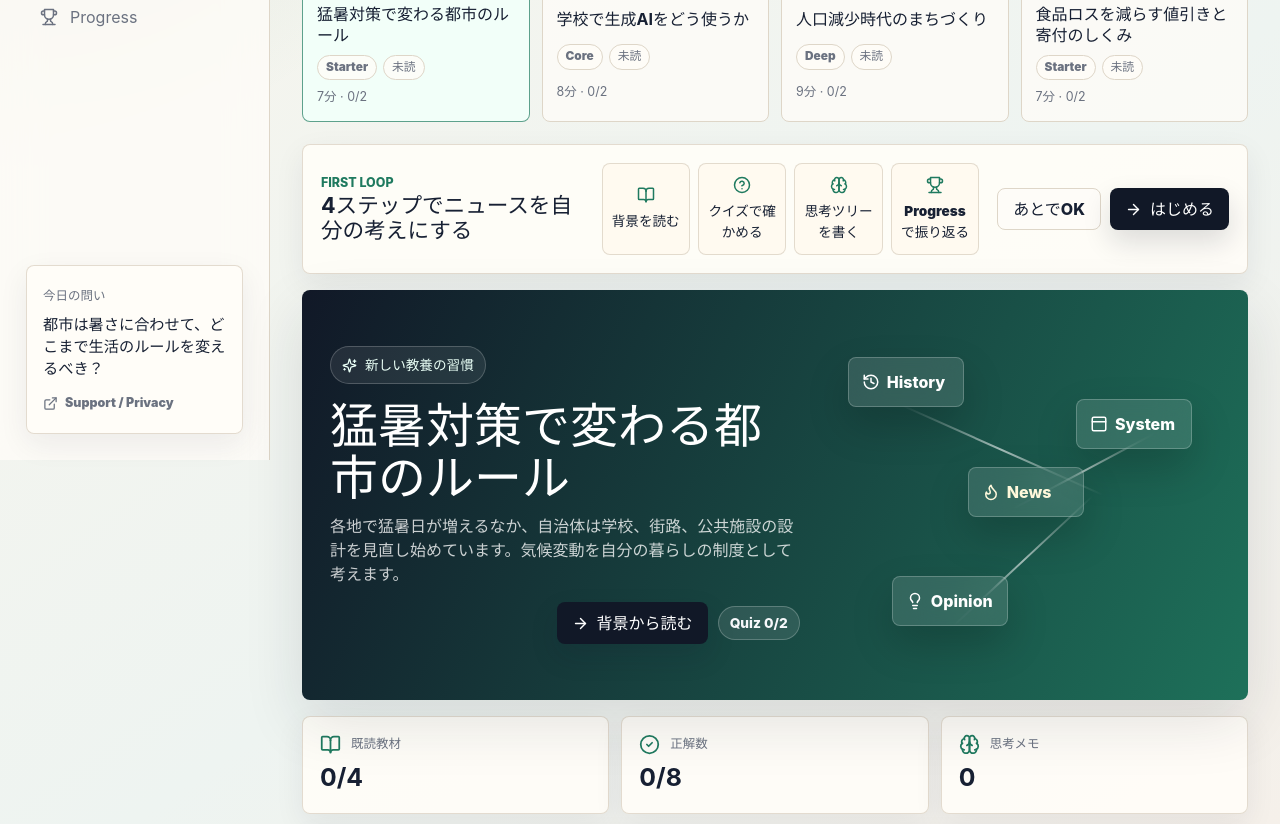
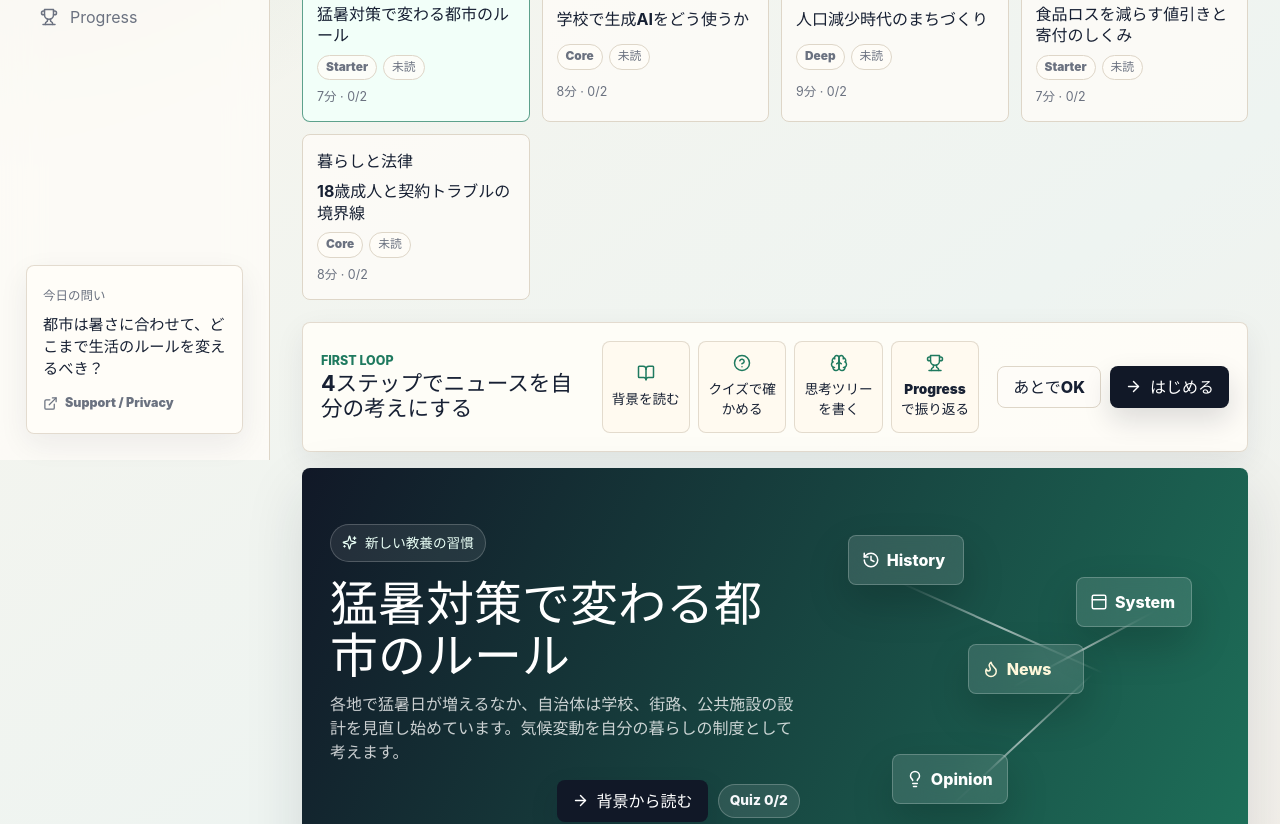
Before and after one commit to Kei-0928/Edgion, a React (Vite) app: page / in a window 1280 px wide. Shown: the part 340-1164 px from the top of the page. Built offline with nearby package versions, Linux system fonts and the light colour scheme.

Commit message:
Add adulthood contracts module

```diff
--- a/src/data/modules.ts
+++ b/src/data/modules.ts
@@ -426,4 +426,109 @@ export const newsModules: NewsModule[] = [
       },
     ],
   },
+  {
+    id: "adult-contracts",
+    category: "暮らしと法律",
+    title: "18歳成人と契約トラブルの境界線",
+    summary:
+      "成年年齢が18歳になり、スマホ、部屋、クレジット、サービス契約を自分で選べる範囲が広がりました。自由と責任を、消費者トラブルの制度から考えます。",
+    readingTime: "8分",
+    difficulty: "Core",
+    leadQuestion: "18歳から自分で契約できる社会では、どんな支えと学びが必要？",
+    backgroundSections: [
+      {
+        kind: "history",
+        title: "20歳から18歳への転換",
+        body:
+          "日本の成年年齢は長く20歳でしたが、2022年4月から18歳に引き下げられました。若者が進学、就職、住まい、お金の使い方を自分で選ぶ場面が、以前より早く訪れるようになりました。",
+      },
+      {
+        kind: "system",
+        title: "契約できることと取消し",
+        body:
+          "成年になると、親の同意なしに有効な契約を結べます。一方で、未成年であることを理由に契約を取り消す仕組みは使えなくなるため、内容、支払い、解約条件を自分で確認する力が重要になります。",
+      },
+      {
+        kind: "stakeholders",
+        title: "SNS時代の勧誘",
+        body:
+          "若者のトラブルは、SNS広告や知り合った相手からの誘いをきっかけに起きることがあります。副業、投資、美容、定期購入などは、身近な関心と契約のリスクが重なりやすい分野です。",
+      },
+      {
+        kind: "debate",
+        title: "自己責任だけでよいのか",
+        body:
+          "契約の自由は大切ですが、経験の少ない人を狙う悪質な勧誘もあります。学校での消費者教育、相談窓口、事業者の説明責任をどう組み合わせるかが論点になります。",
+      },
+    ],
+    timeline: [
+      { year: "1896年", event: "民法制定時から成年年齢は20歳とされる。" },
+      { year: "2018年", event: "成年年齢を18歳に引き下げる民法改正が成立する。" },
+      { year: "2022年", event: "改正法が施行され、18歳で成年になる制度が始まる。" },
+      { year: "現在", event: "SNSやオンライン契約を含め、若者向けの消費者教育と相談体制が重視される。" },
+    ],
+    glossary: [
+      {
+        term: "成年年齢",
+        description: "一人で有効な契約をすることができ、親権に服さなくなる年齢。",
+      },
+      {
+        term: "未成年者取消権",
+        description: "未成年者が親の同意なしにした契約を、原則として取り消せる仕組み。",
+      },
+      {
+        term: "消費生活相談",
+        description: "商品やサービスの契約、表示、勧誘などのトラブルについて相談できる窓口。",
+      },
+    ],
+    quizItems: [
+      {
+        id: "adult-contracts-q1",
+        question: "18歳で成年になると変わることとして近いものは？",
+        choices: [
+          "親の同意なしに契約できる場面が増える",
+          "すべての契約が無料になる",
+          "SNS広告が法律で消える",
+          "借金の返済義務がなくなる",
+        ],
+        answerIndex: 0,
+        explanation:
+          "成年になると、スマホ、住まい、クレジットなどの契約を自分で結べる場面が増えます。その分、契約内容を確認する責任も大きくなります。",
+      },
+      {
+        id: "adult-contracts-q2",
+        question: "SNSをきっかけにした契約トラブルで注意したいものは？",
+        choices: [
+          "副業や投資などのもうけ話",
+          "学校の時間割だけ",
+          "天気予報だけ",
+          "図書館の開館時間だけ",
+        ],
+        answerIndex: 0,
+        explanation:
+          "消費者庁は、SNS上の広告や誘いをきっかけに、もうけ話や美容、定期購入などの相談が発生していることを示しています。",
+      },
+    ],
+    thoughtPrompts,
+    sourceNotes: [
+      {
+        title: "民法の一部を改正する法律（成年年齢関係）について",
+        publisher: "法務省",
+        url: "https://www.moj.go.jp/MINJI/minji07_00218.html",
+        note: "成年年齢引下げの施行時期、制度の意味、社会参加との関係を確認する。",
+      },
+      {
+        title: "民法（成年年齢関係）改正 Q&A",
+        publisher: "法務省",
+        url: "https://www.moj.go.jp/MINJI/minji07_00238.html",
+        note: "18歳でできる契約、親の同意、未成年者取消しとの関係を確認する。",
+      },
+      {
+        title: "若者の消費者トラブル",
+        publisher: "消費者庁",
+        url: "https://www.caa.go.jp/policies/policy/consumer_research/white_paper/2022/white_paper_138.html",
+        note: "SNS関連の相談や、もうけ話に関する若者の消費者トラブルの傾向を確認する。",
+      },
+    ],
+  },
 ];
```
Also changed, not shown: 1 other file (tests, documents, lock files or other folders).
